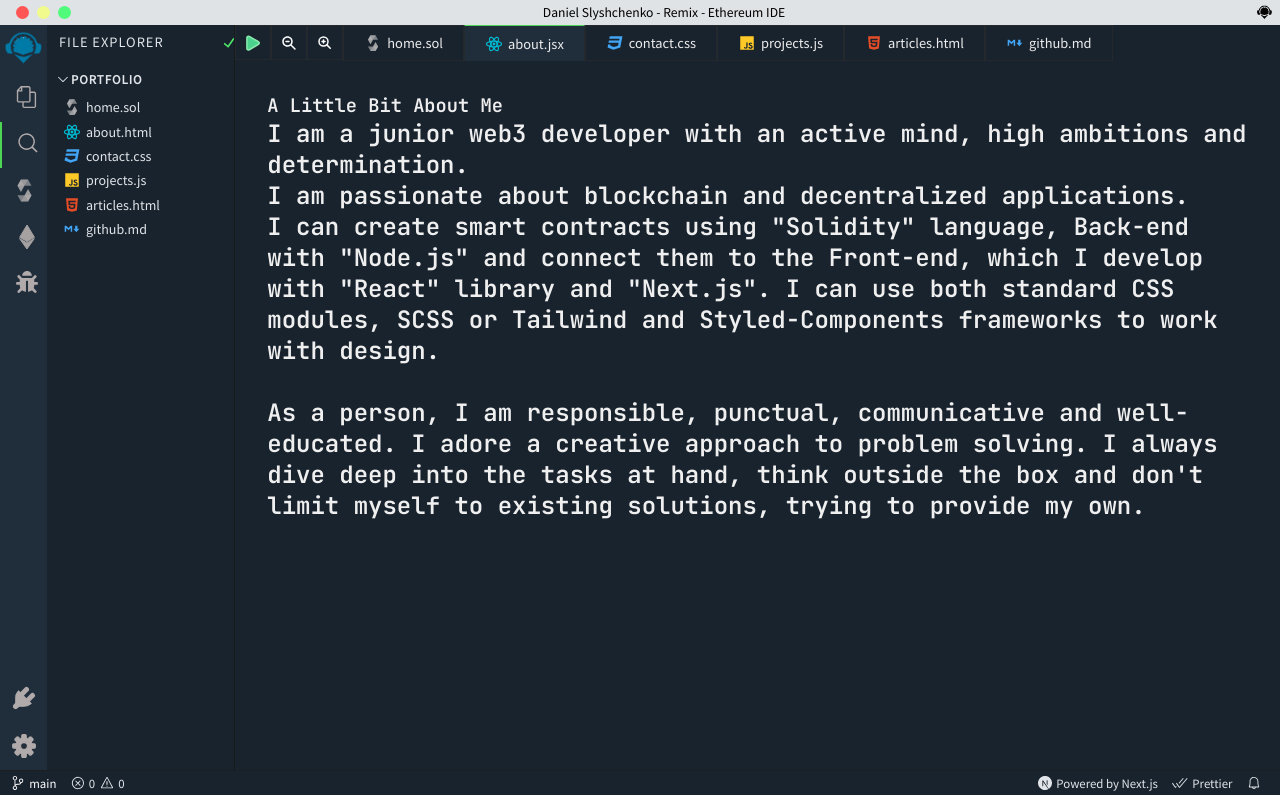
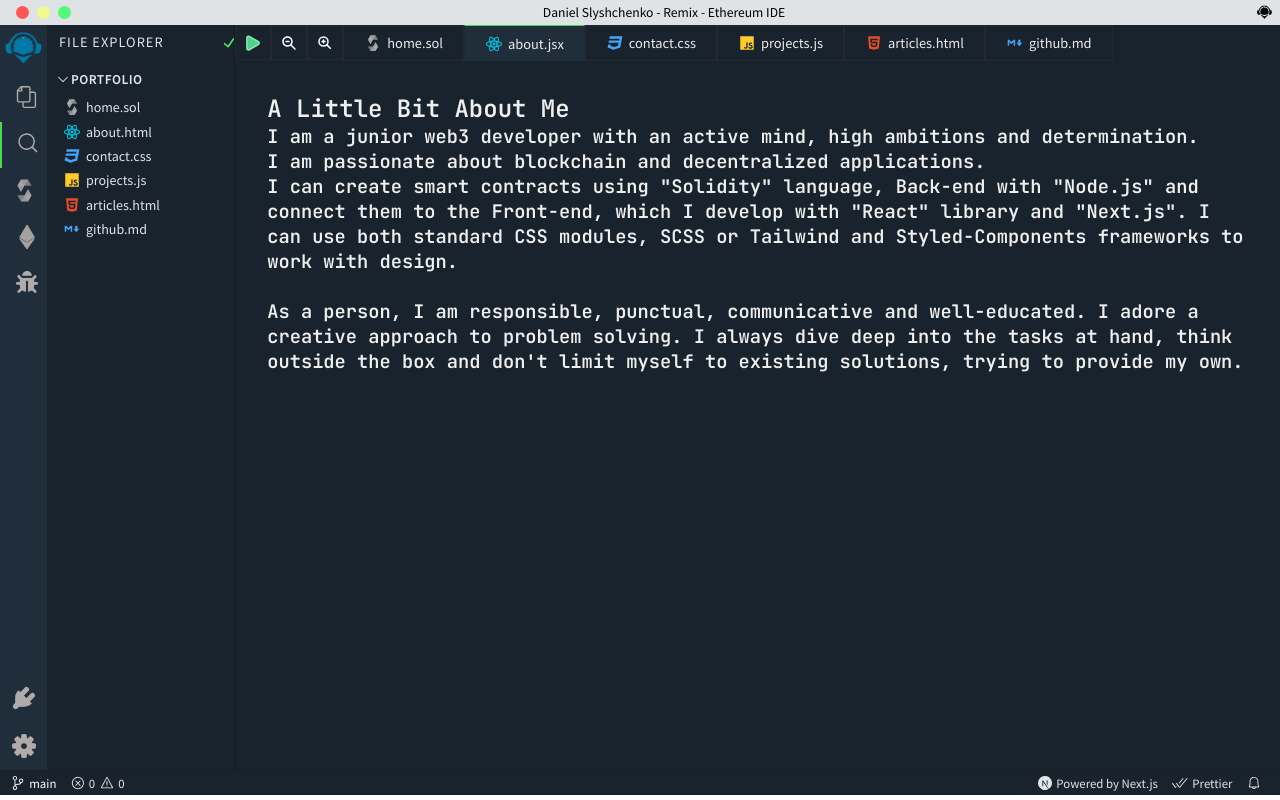
Before and after one commit to SmartDevOnBlock/remix-portfolio, a Next.js app: page /about in a window 1280 px wide. Built offline with nearby package versions, Linux system fonts and the light colour scheme.

Commit message:
Update about.jsx

```diff
--- a/pages/about.jsx
+++ b/pages/about.jsx
@@ -1,12 +1,12 @@
 const AboutPage = () => {
   return (
     <>
-      <h3>A Little Bit About Me</h3>
-      <h2>I am a junior web3 developer with an active mind, high ambitions and determination. <br/> I am passionate about blockchain and decentralized applications.
+      <h2>A Little Bit About Me</h2>
+      <h3>I am a junior web3 developer with an active mind, high ambitions and determination. <br/> I am passionate about blockchain and decentralized applications.
     <br/> I can create smart contracts using "Solidity" language, Back-end with "Node.js" and connect them to the Front-end, which I develop with "React" library and "Next.js". I can use both standard CSS modules, SCSS or Tailwind and Styled-Components frameworks to work with design.
 
 
-<br/><br/>As a person, I am responsible, punctual, communicative and well-educated. I adore a creative approach to problem solving. I always dive deep into the tasks at hand, think outside the box and don't limit myself to existing solutions, trying to provide my own. </h2>
+<br/><br/>As a person, I am responsible, punctual, communicative and well-educated. I adore a creative approach to problem solving. I always dive deep into the tasks at hand, think outside the box and don't limit myself to existing solutions, trying to provide my own. </h3>
     </>
   );
 };
```
